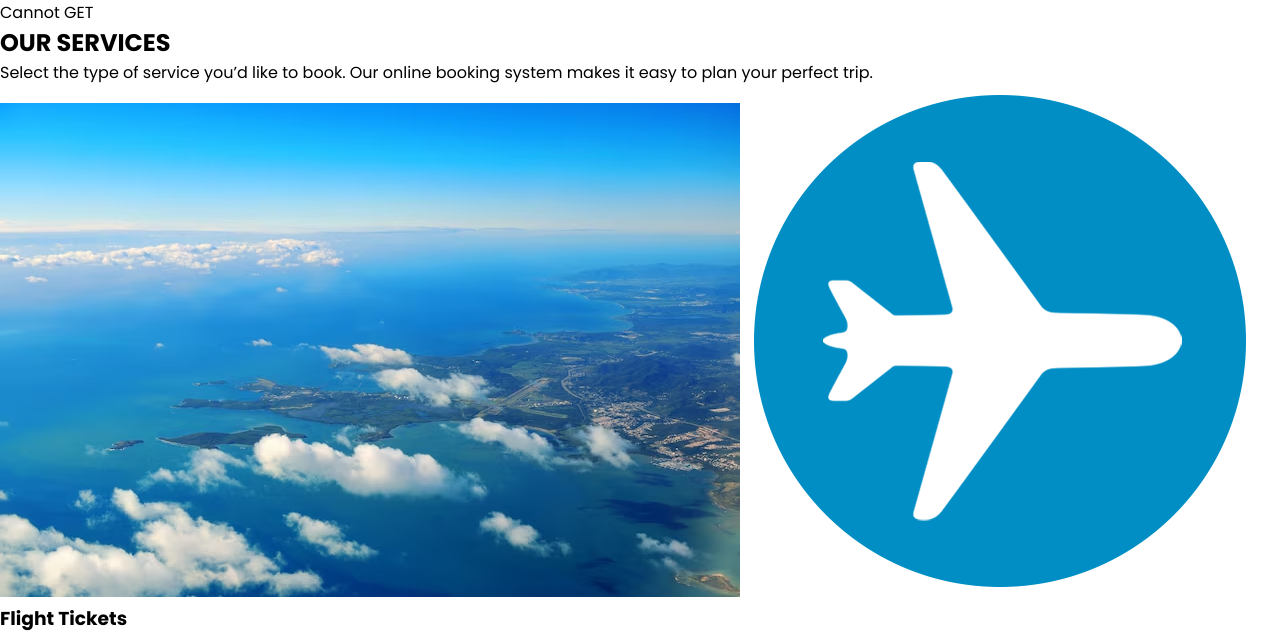
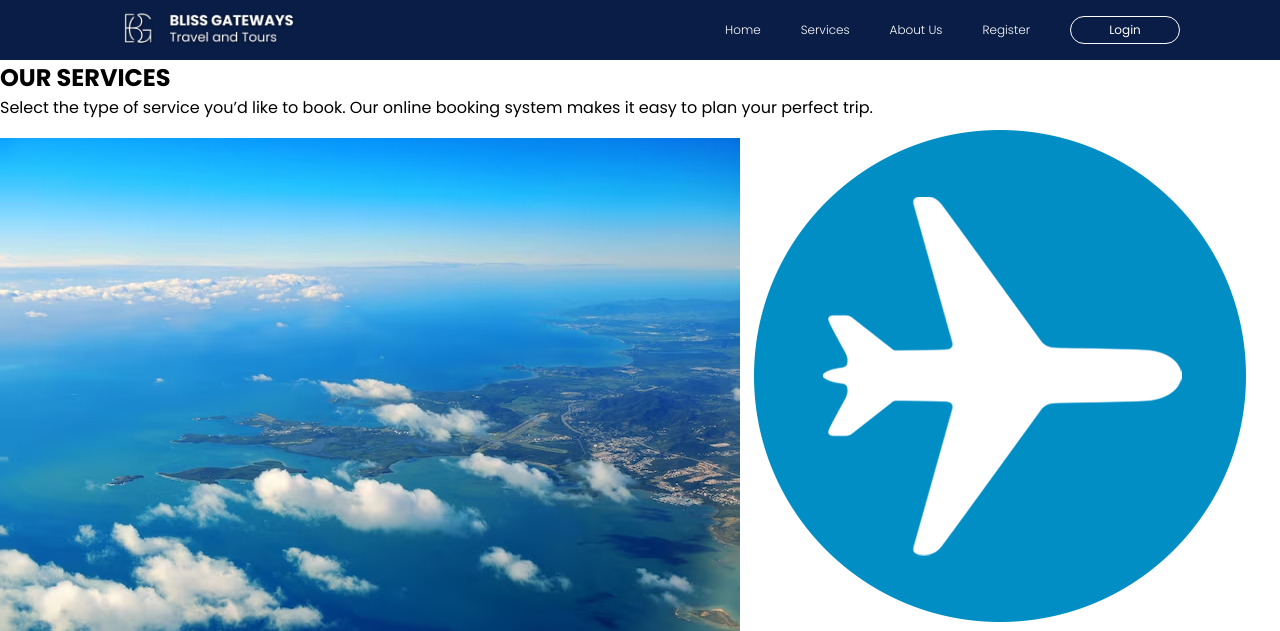
Before and after one commit to yvendee/Bliss-Gateway, a Flask app: page /services in a window 1280 px wide. Shown: the top 631 px of the page. Run offline with Flask 3, Linux system fonts and the light colour scheme.

Commit message:
Add files via upload

```diff
--- a/app.py
+++ b/app.py
@@ -198,6 +198,10 @@ def forgot_password_page():
 
 
 
+@app.route("/header")
+def header_page():
+    # Render the HTML template for the /ui route
+    return render_template("header.html")
 
 @app.route('/api/logout')
 def logout():
--- a/static/js/header_load.js
+++ b/static/js/header_load.js
@@ -1,7 +1,7 @@
 document.addEventListener("DOMContentLoaded", () => {
     const headerContainer = document.getElementById("header-container");
     if (headerContainer) {
-        fetch("/BlissGateways/header.html")
+        fetch("/header")
             .then(res => res.text())
             .then(html => {
                 headerContainer.innerHTML = html;
--- /dev/null
+++ b/templates/header.html
@@ -0,0 +1,18 @@
+<header class="header">
+    <img src='{{ url_for("static", filename="images/logo2.png") }}' alt="Logo" class="logo-header" />
+    <nav class="navigation">
+        <a href="/">Home</a>
+        <a href="/services">Services</a>
+        <a href="/about">About Us</a>
+
+        <div class="dropdown" id="register-dropdown" style="display: flex;">
+            <button class="dropdown-toggle">Register</button>
+            <div class="dropdown-menu">
+                <a href="auth/client_signup.html">Client</a>
+                <a href="auth/admin_signup.html">Admin</a>
+            </div>
+        </div>
+
+        <button class="btnLogin-popup" id="login-btn">Login</button>
+    </nav>
+</header>
```
Also changed, not shown: templates/auth/login.html (+3 -4 lines).
